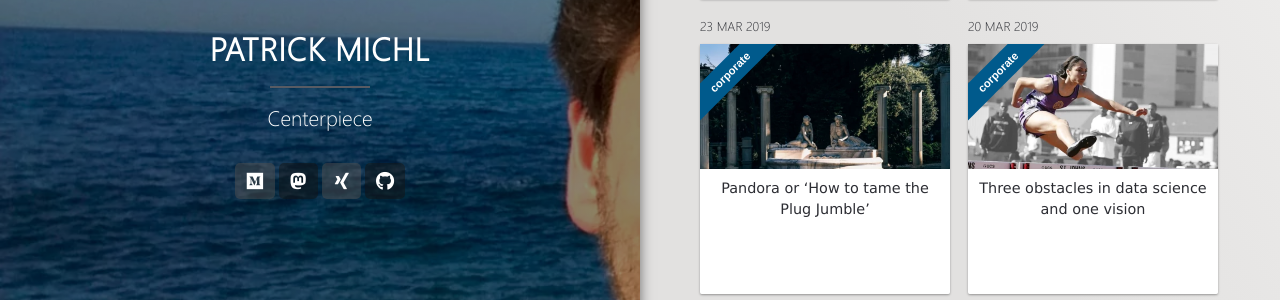
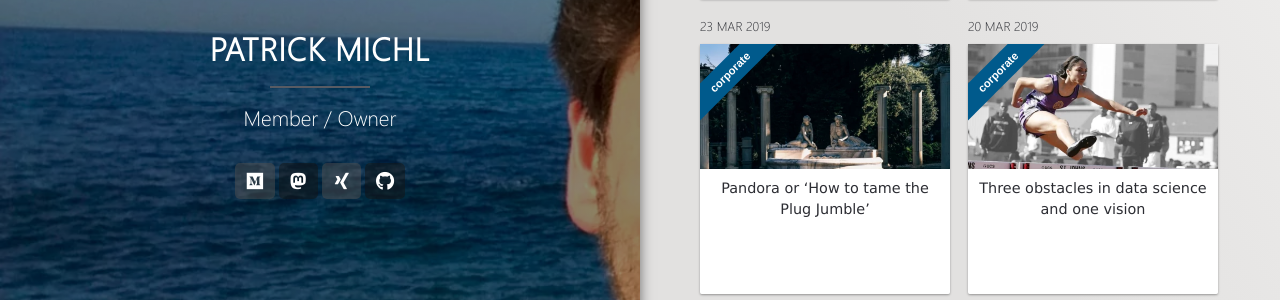
Before and after one commit to frootlab/frootlab.github.io, a Jekyll site: the page built from _authors/fishroot.md, in a window 1280 px wide. Shown: the part 421-721 px from the top of the page. Built offline with Jekyll 4.4.1, drawn with Linux system fonts in a browser that asks for light colours; nearby versions of some CDN libraries.

Commit message:
fixes #91

```diff
--- a/_authors/fishroot.md
+++ b/_authors/fishroot.md
@@ -2,7 +2,7 @@
 layout: author
 short_name: fishroot
 name: Patrick Michl
-position: Centerpiece
+position: Member / Owner
 background: /images/authors/fishroot.webp
 medium: fishroot
 mastodon: mastodon.social/@fishroot
```
